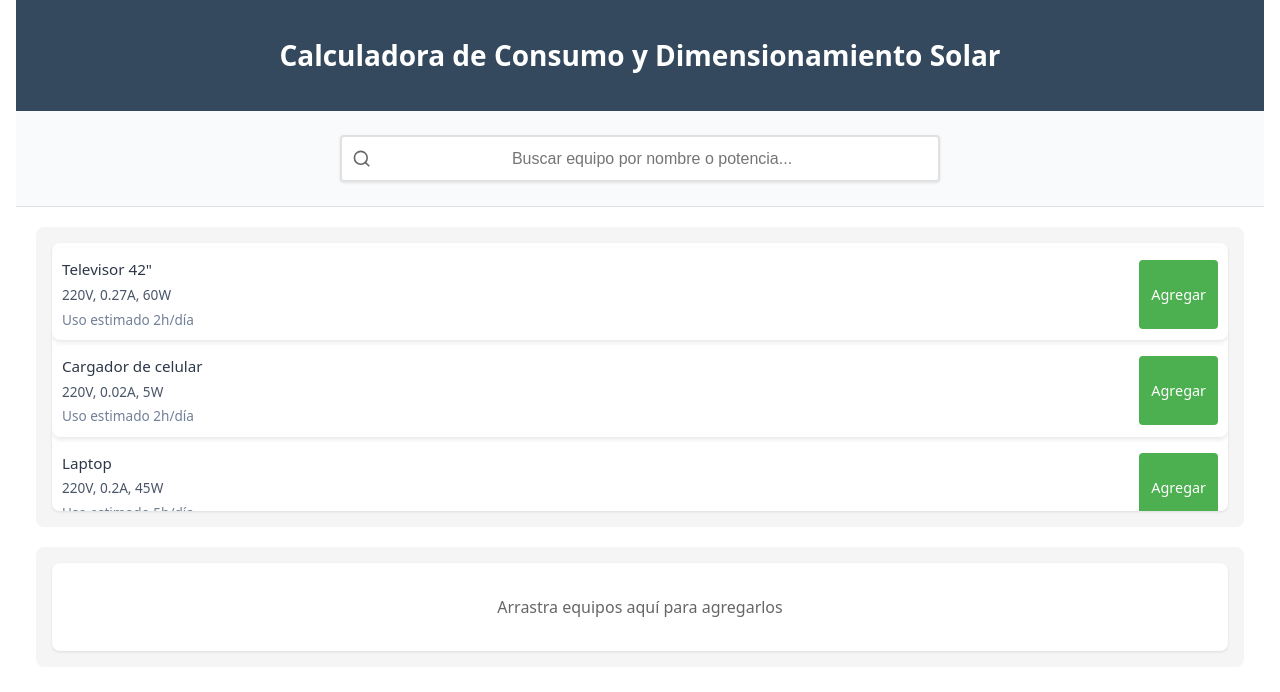
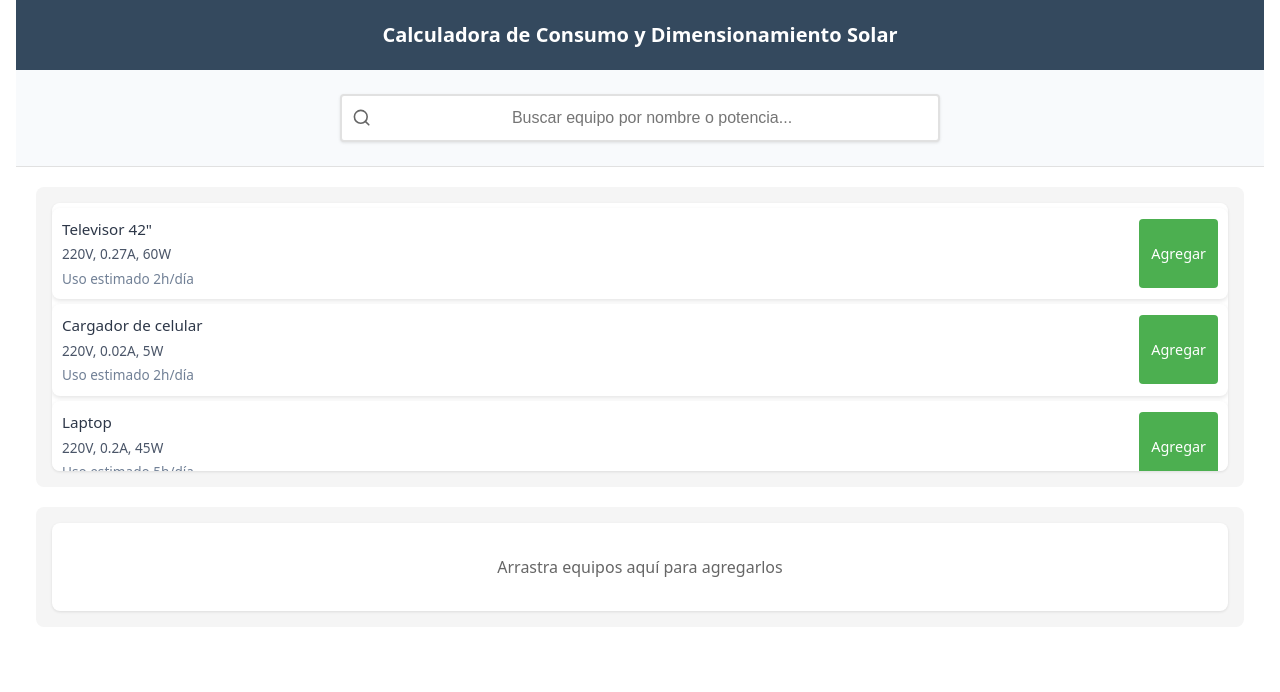
Before and after one commit to rgap/Energy-Consumption-and-Solar-Sizing-Calculator, a React (Vite) app: page / in a window 1280 px wide. Shown: the top 692 px of the page. Built offline with nearby package versions, Linux system fonts and the light colour scheme.

Commit message:
style: improved header style

```diff
--- a/src/App.css
+++ b/src/App.css
@@ -588,6 +588,14 @@ input[type="text"] {
 
 /* Responsive improvements */
 @media (max-width: 1280px) {
+  .title-section {
+    padding: 0.5rem;
+  }
+
+  .title-section h1 {
+    font-size: 20px;
+  }
+
   .app-container {
     width: 100%;
     padding: 0 16px;
```
